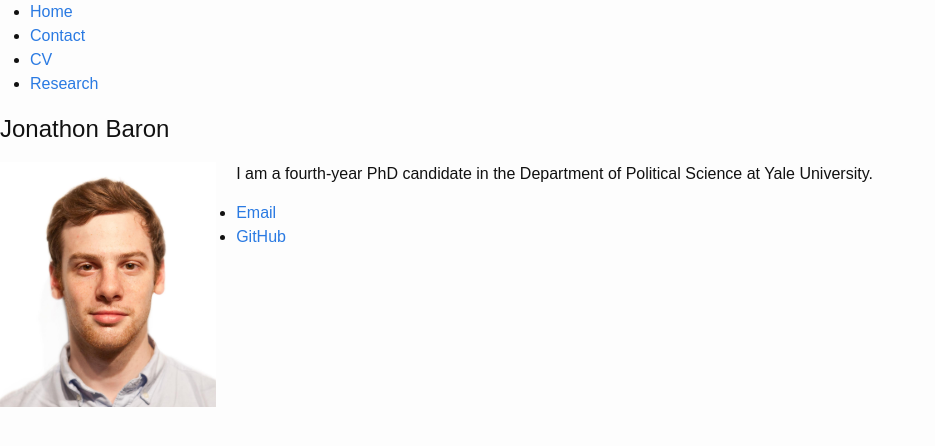
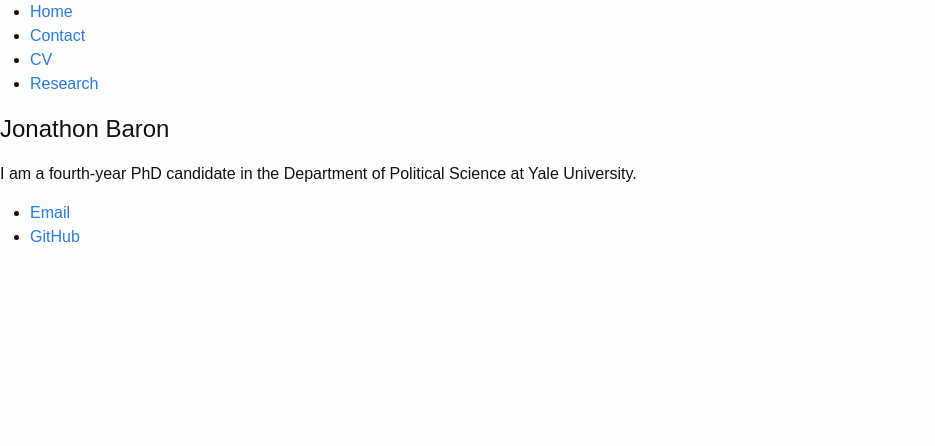
Before and after one commit to jonathonbaron/jonathonbaron.github.io, a Jekyll site: the page built from index.md, in a window 1280 px wide. Shown: the top 446 px of the page, without its empty margins (0-935 px from the left). Built offline with Jekyll 4.4.1, drawn with Linux system fonts in a browser that asks for light colours.

Commit message:
Update index.md

```diff
--- a/index.md
+++ b/index.md
@@ -4,6 +4,6 @@
 date:   2016-12-19
 ---
 
-<img style="float: left; height: 245px; margin: 0 20px 10px 0" src="/assets/baron_photo.jpg" alt="pic" />
+<!--- <img style="float: left; height: 245px; margin: 0 20px 10px 0" src="/assets/baron_photo.jpg" alt="pic" /> --->
 
 I am a fourth-year PhD candidate in the Department of Political Science at Yale University.
```
